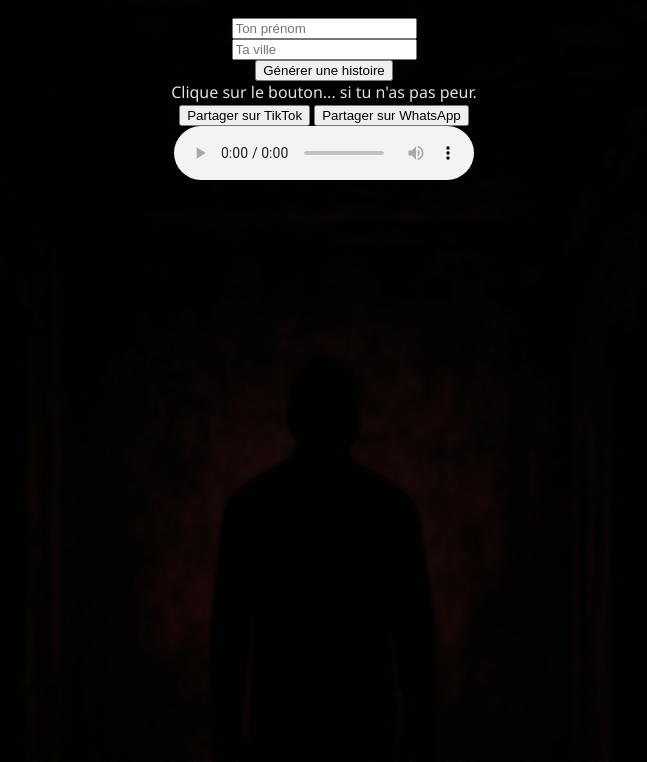
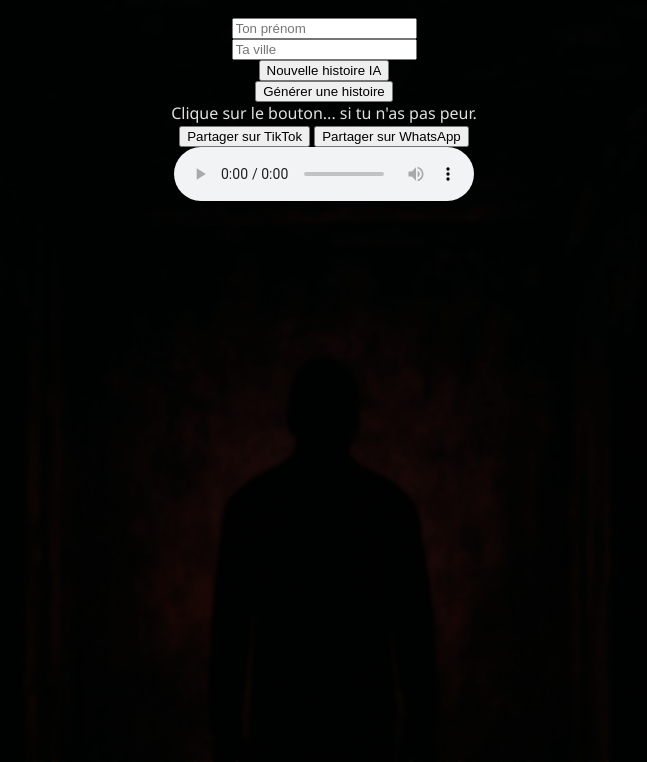
Before and after one commit to PASTEUR666/generateur-histoires-flippantes, a plain HTML site: page index.html in a window 1280 px wide. Shown: the part 98-860 px from the top of the page, without its empty margins (316-963 px from the left). Drawn offline with Linux system fonts and the light colour scheme.

Commit message:
Update index.html

```diff
--- a/index.html
+++ b/index.html
@@ -12,6 +12,7 @@
 
   <input type="text" id="userName" placeholder="Ton prénom" />
   <input type="text" id="userCity" placeholder="Ta ville" />
+  <button onclick="generateLongStory()">Nouvelle histoire IA</button>
   <button onclick="generateStory()">Générer une histoire</button>
   <div class="story-box" id="storyBox">Clique sur le bouton... si tu n'as pas peur.</div>
   <img id="storyImage" src="" alt="Image flippante" style="display:none;" />
```
